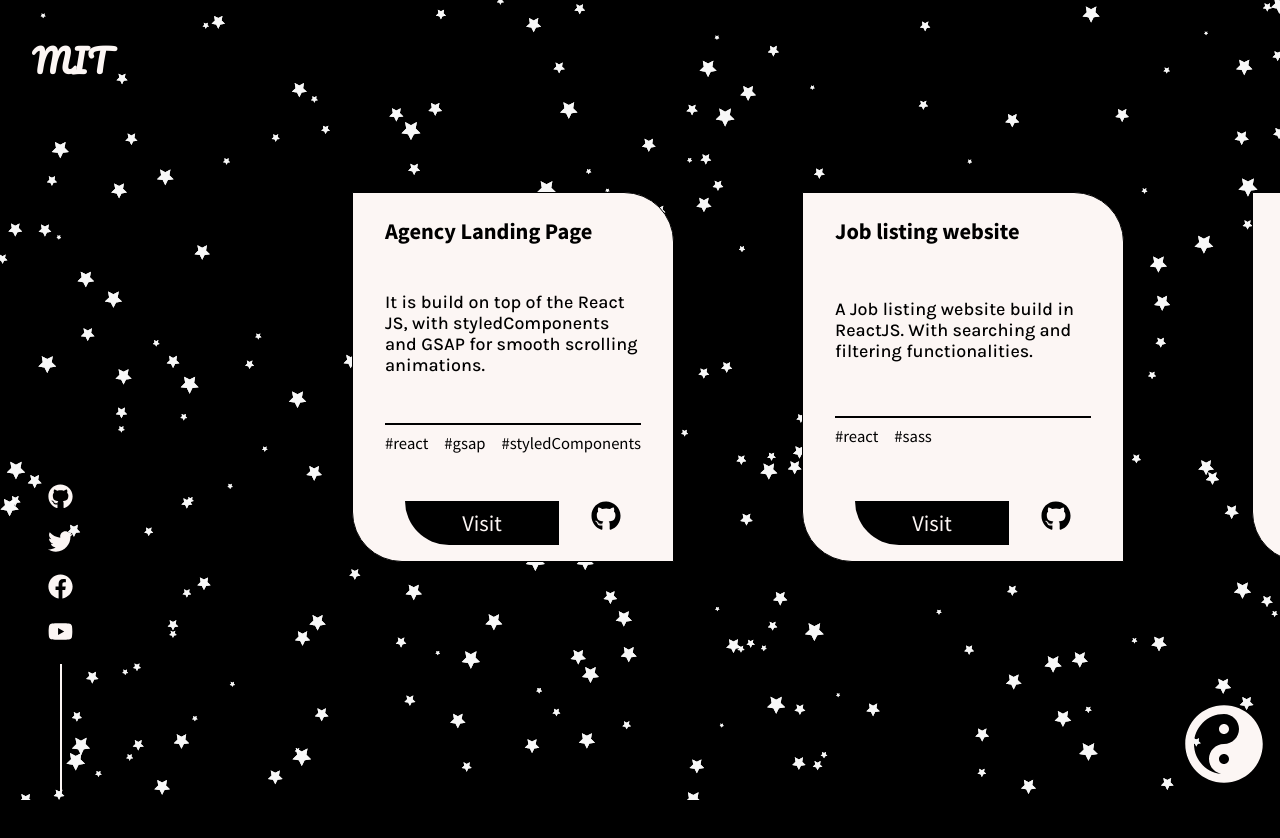
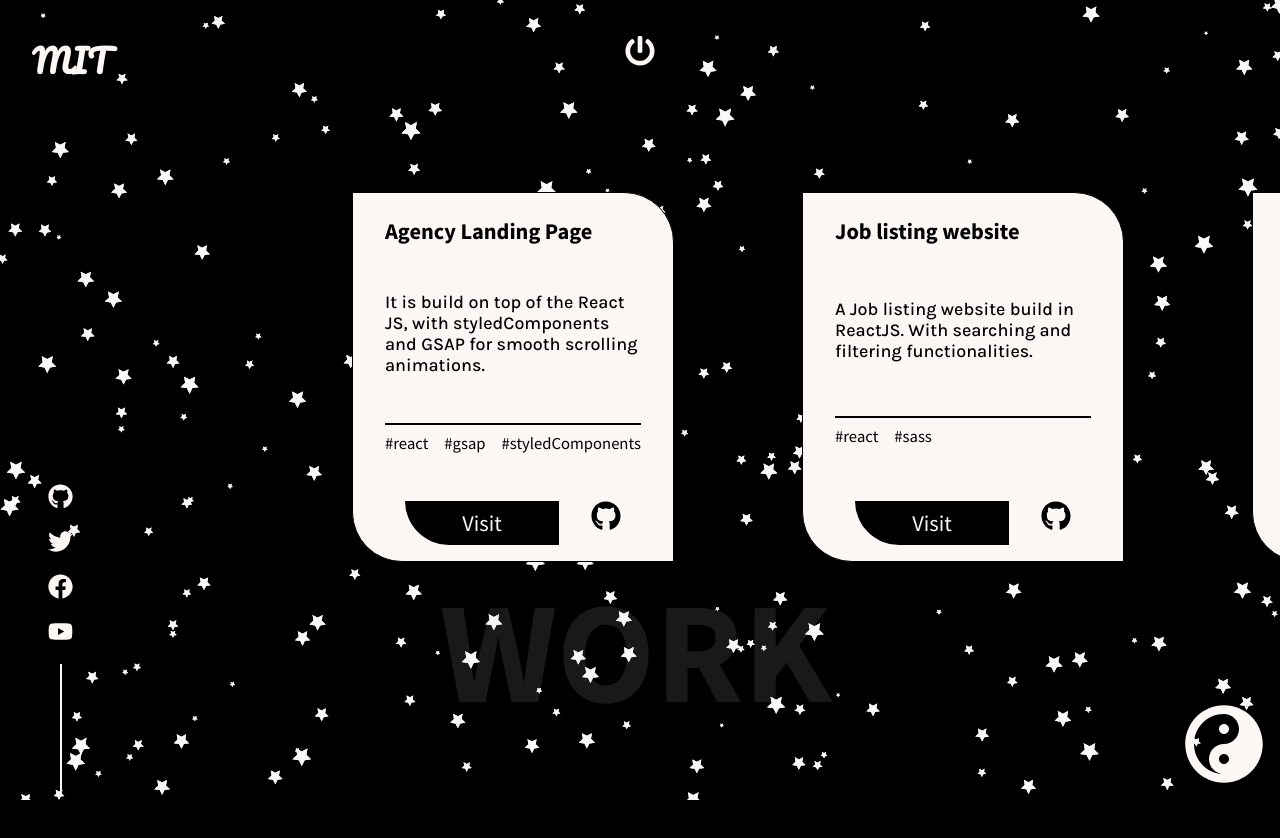
Before and after one commit to mark-escosura/portfolio, a React (Create React App) app: page /work in a window 1280 px wide. Shown: the top 838 px of the page. Built offline with nearby package versions, Linux system fonts and the light colour scheme.

Commit message:
Made minor changes to different Components

```diff
--- a/src/components/AboutPage.js
+++ b/src/components/AboutPage.js
@@ -8,6 +8,8 @@ import PowerButton from "../subComponents/PowerButton";
 import ParticleComponent from "../subComponents/ParticleComponent";
 
 import caspar from "../assets/images/Caspar.png"
+import BigTitle from "../subComponents/BigTitle";
+import { motion } from "framer-motion";
 
 const Box = styled.div`
   background-color: ${(props) => props.theme.body};
@@ -24,7 +26,7 @@ const float = keyframes`
 100% { transform: translateY(-10px)}
 `;
 
-const Caspar = styled.div`
+const Caspar = styled(motion.div)`
   position: absolute;
   top: 25%;
   right : -12%;
@@ -67,10 +69,13 @@ const AboutPage = () => {
       <Box>
         <LogoComponent theme="dark" />
         <SocialIcons theme="dark" />
-        <PowerButton />
+        <PowerButton theme="dark"/>
         <ParticleComponent theme="dark" />
 
-        <Caspar>
+        <Caspar
+        initial={{ opacity: 0 }}
+        animate={{ opacity: 1 }}
+        transition={{ duration: 5, delay: 1.5 }}>
             <img src={caspar} alt="caspar" />
         </Caspar>
 
@@ -85,6 +90,7 @@ const AboutPage = () => {
           <br />I believe everything is art when you put your consciousness in
           it. You can connect with me via email or social media.
         </Main>
+        <BigTitle text="ABOUT" top="2rem" right="2rem" />
       </Box>
     </ThemeProvider>
   );
--- a/src/components/BlogPage.js
+++ b/src/components/BlogPage.js
@@ -1,12 +1,15 @@
 import React from "react";
 import styled from "styled-components";
-import img from "../assets/images/blog-background-image.png";
+
+// assets
+import img from "../assets/images/blog-background-img.png";
 
 // components
+import BigTitle from "../subComponents/BigTitle";
+import BlogComponent from "../components/BlogComponent";
 import LogoComponent from "../subComponents/LogoComponent";
+import PowerButton from "../subComponents/PowerButton";
 import SocialIcons from "../subComponents/SocialIcons";
-import PowerButton from "../subComponents/PowerButton";
-import BlogComponent from "../components/BlogComponent";
 
 // data
 import { Blogs } from "../data/BlogData";
@@ -18,7 +21,7 @@ const MainContainer = styled.div`
   background-attachment: fixed;
   background-position: center;
   width: 100vw;
-  height: 100vh;
+  height: 110vh;
 `;
 
 const Container = styled.div`
@@ -50,15 +53,12 @@ const BlogPage = () => {
         <SocialIcons />
         <Center>
           <Grid>
-            {
-                Blogs.map(blog => {
-                    return (
-                    <BlogComponent key={blog.id} blog={blog} />
-                    )
-                })
-            }
+            {Blogs.map((blog) => {
+              return <BlogComponent key={blog.id} blog={blog} />;
+            })}
           </Grid>
         </Center>
+        <BigTitle text="BLOG" top="5rem" left="5rem" />
       </Container>
     </MainContainer>
   );
--- a/src/components/WorkPage.js
+++ b/src/components/WorkPage.js
@@ -64,7 +64,7 @@ const WorkPage = () => {
       <Box>
         <LogoComponent theme="dark" />
         <SocialIcons theme="dark" />
-        <PowerButton />
+        <PowerButton theme="dark" />
         <ParticleComponent theme="dark" />
 
         <Main ref={ref}>
@@ -77,7 +77,7 @@ const WorkPage = () => {
         <Rotate ref={yinyang}>
           <YinYang width={80} height={80} fill={DarkTheme.text}/>
         </Rotate>
-        <BigTitle text="WORK" top="10%" right="20%" />
+        <BigTitle text="WORK" top="70%" right="35%" />
       </Box>
     </ThemeProvider>
   );
--- a/src/subComponents/BigTitle.js
+++ b/src/subComponents/BigTitle.js
@@ -1,19 +1,28 @@
 import React from "react";
 import styled from "styled-components";
+import { motion } from "framer-motion";
 
-const Text = styled.h1`
-position: fixed;
-top: ${(props) => props.top}
-left: ${(props) => props.left}
-right: ${(props) => props.right}
-color: ${(props) => `rgba(${props.theme.textRgba}, 0.1)`};
-font-size: calc(5rem + 5vw);
-z-index: 0;
+const Text = styled(motion.h1)`
+  position: fixed;
+  top: ${(props) => props.top};
+  left: ${(props) => props.left};
+  right: ${(props) => props.right};
+  color: ${(props) => `rgba(${props.theme.bodyRgba}, 0.1)`};
+  font-size: calc(5rem + 5vw);
+
+  z-index: 0;
 `;
 
 const BigTitle = (props) => {
   return (
-    <Text top={props.top} left={props.left} right={props.right}>
+    <Text
+      top={props.top}
+      left={props.left}
+      right={props.right}
+      initial={{ opacity: 0 }}
+      animate={{ opacity: 1 }}
+      transition={{ duration: 1, delay: 1.3 }}
+    >
       {props.text}
     </Text>
   );
--- a/src/subComponents/Card.js
+++ b/src/subComponents/Card.js
@@ -96,7 +96,7 @@ const Card = (props) => {
       key={id}
       initial={{ height: 0 }}
       animate={{ height: "40vh" }}
-      transition={{ type: "tween", duration: 1 }}
+      transition={{ type: "tween", duration: 0.5 }}
       whileHover={{ scale: 1.1 }}
     >
       {/* Title */}
@@ -104,7 +104,7 @@ const Card = (props) => {
         <motion.div
           initial={{ opacity: 0 }}
           animate={{ opacity: 1 }}
-          transition={{ duration: 1.5, delay: 2 }}
+          transition={{ duration: 1, delay: 1.5 }}
         >
           {name}
         </motion.div>
@@ -114,7 +114,7 @@ const Card = (props) => {
         <motion.div
           initial={{ opacity: 0 }}
           animate={{ opacity: 1 }}
-          transition={{ duration: 1.5, delay: 2 }}
+          transition={{ duration: 1, delay: 1.5 }}
         >
           {description}
         </motion.div>
@@ -124,7 +124,7 @@ const Card = (props) => {
         <motion.div
           initial={{ opacity: 0 }}
           animate={{ opacity: 1 }}
-          transition={{ duration: 1.5, delay: 2 }}
+          transition={{ duration: 1, delay: 1.5 }}
         >
           {tags.map((t, id) => {
             return <Tag key={id}>#{t}</Tag>;
@@ -135,7 +135,7 @@ const Card = (props) => {
       <motion.div
           initial={{ opacity: 0 }}
           animate={{ opacity: 1 }}
-          transition={{ duration: 1.5, delay: 2 }}
+          transition={{ duration: 1, delay: 1.5 }}
         >
         <Link to={{pathname: `${demo}`}} target="_blank">
           Visit
--- a/src/subComponents/LogoComponent.js
+++ b/src/subComponents/LogoComponent.js
@@ -1,8 +1,9 @@
 import React from "react";
 import styled from "styled-components";
 import { LightTheme } from "../components/Themes";
+import { motion } from "framer-motion";
 
-const Logo = styled.h1`
+const Logo = styled(motion.h1)`
   display: inline-block;
   color: ${(props) => props.color === 'light' ? LightTheme.text : LightTheme.body };
   font-family: "Pacifico", cursive;
@@ -15,7 +16,7 @@ const Logo = styled.h1`
 
 const LogoComponent = (props) => {
   return (
-  <Logo color={props.theme}>
+  <Logo color={props.theme} whileHover={{scale: 1.2}}>
     MIT
     </Logo>
   );
--- a/src/subComponents/PowerButton.js
+++ b/src/subComponents/PowerButton.js
@@ -4,6 +4,7 @@ import { NavLink } from "react-router-dom";
 import styled from "styled-components";
 // components
 import { PowerBtn } from "../components/AllSvgs";
+import { DarkTheme } from "../components/Themes";
 
 const Power = styled.button`
   position: fixed;
@@ -36,11 +37,11 @@ const Power = styled.button`
   }
 `;
 
-const PowerButton = () => {
+const PowerButton = (props) => {
   return (
     <Power>
       <NavLink to="/">
-        <PowerBtn width={30} height={30} fill="currentColor" />
+        <PowerBtn width={30} height={30} fill={props.theme === "dark" ? DarkTheme.text : DarkTheme.body} />
       </NavLink>
     </Power>
   );
--- a/src/subComponents/SocialIcons.js
+++ b/src/subComponents/SocialIcons.js
@@ -4,6 +4,7 @@ import { NavLink } from "react-router-dom";
 // components
 import { Github, Twitter, Facebook, YouTube } from "../components/AllSvgs";
 import { DarkTheme } from "../components/Themes";
+import { motion } from "framer-motion";
 
 const Icons = styled.div`
   display: flex;
@@ -31,7 +32,7 @@ const Line = styled.span`
 const SocialIcons = (props) => {
   return (
     <Icons>
-      <div>
+      <motion.div whileHover={{ scale: 1.3 }}>
         <NavLink
           style={{ color: "inherit" }}
           target="_blank"
@@ -43,8 +44,8 @@ const SocialIcons = (props) => {
             fill={props.theme === "dark" ? DarkTheme.text : DarkTheme.body}
           />
         </NavLink>
-      </div>
-      <div>
+      </motion.div>
+      <motion.div whileHover={{ scale: 1.3 }}>
         <NavLink
           style={{ color: "inherit" }}
           target="_blank"
@@ -56,8 +57,8 @@ const SocialIcons = (props) => {
             fill={props.theme === "dark" ? DarkTheme.text : DarkTheme.body}
           />
         </NavLink>
-      </div>
-      <div>
+      </motion.div>
+      <motion.div whileHover={{ scale: 1.3 }}>
         <NavLink
           style={{ color: "inherit" }}
           target="_blank"
@@ -69,8 +70,8 @@ const SocialIcons = (props) => {
             fill={props.theme === "dark" ? DarkTheme.text : DarkTheme.body}
           />
         </NavLink>
-      </div>
-      <div>
+      </motion.div>
+      <motion.div whileHover={{ scale: 1.3 }}>
         <NavLink
           style={{ color: "inherit" }}
           target="_blank"
@@ -82,7 +83,7 @@ const SocialIcons = (props) => {
             fill={props.theme === "dark" ? DarkTheme.text : DarkTheme.body}
           />
         </NavLink>
-      </div>
+      </motion.div>
 
       <Line color={props.theme} />
     </Icons>
```
Also changed, not shown: 2 other files (tests, documents, lock files or other folders).
